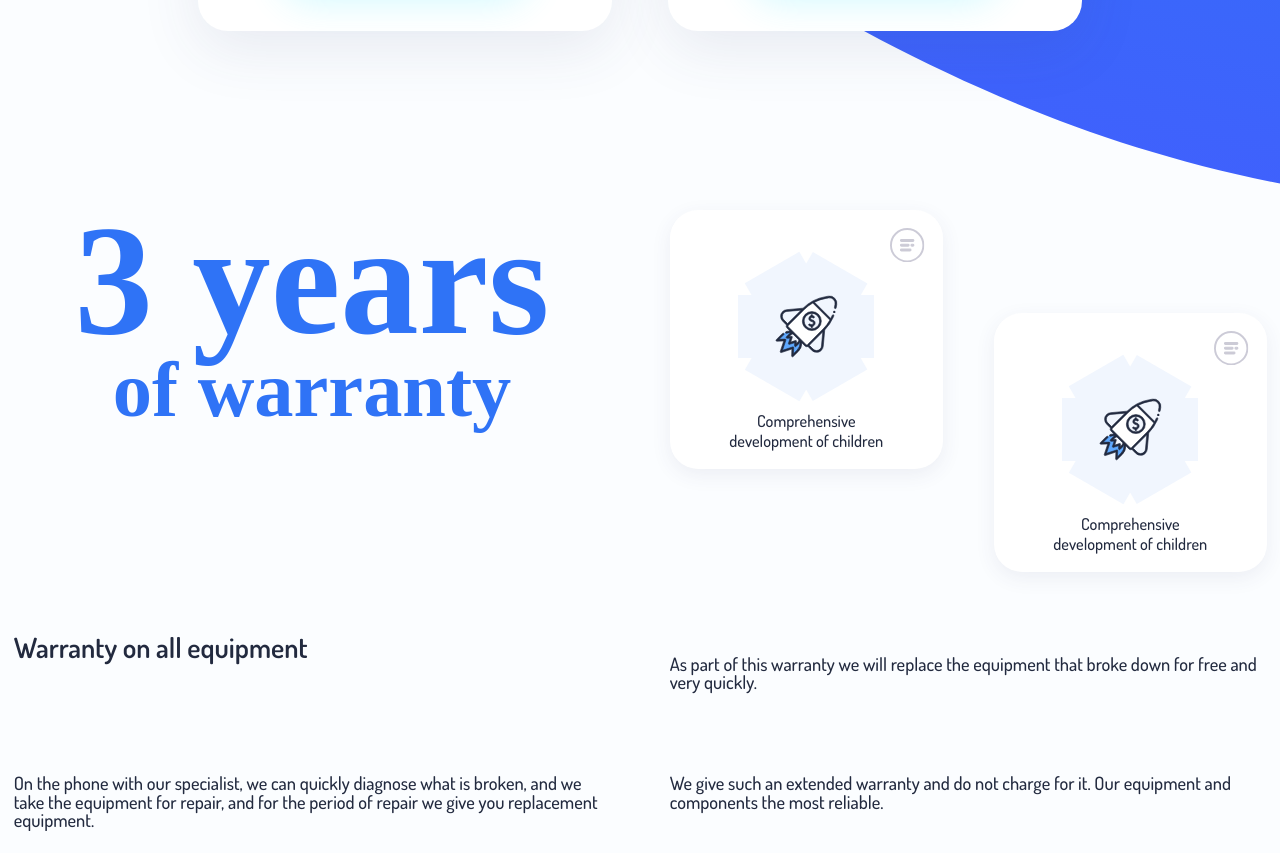
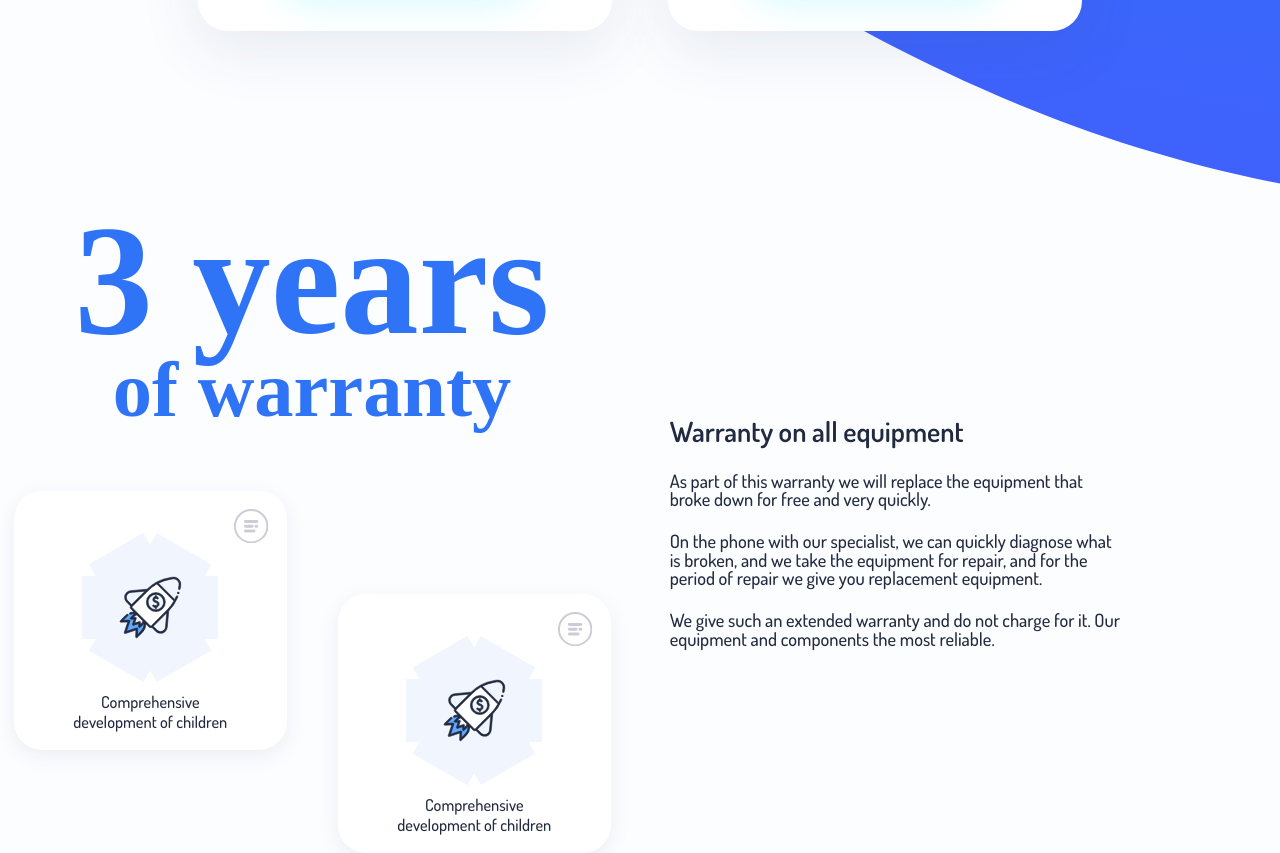
Before and after one commit to OgurtsovArtem/Kids_Jump, a React (Create React App) app: page / in a window 1280 px wide. Shown: the part 5381-6234 px from the top of the page. Before the commit the page ends 6212 px from the top, so only its background shows below. Built offline with nearby package versions, Linux system fonts and the light colour scheme; a web font is replaced by a local one.

Commit message:
new section

```diff
--- a/src/components/WarrantySection/WarrantySection.js
+++ b/src/components/WarrantySection/WarrantySection.js
@@ -10,24 +10,14 @@ function WarrantySection() {
           <br />
           <span className="warranty-section__title_text">of warranty</span>
         </h2>
-        <div className="warranty-section__cards">
-          <AdvantagesCard
-            className="warranty-section__card"
-            iconName="launch-1"
-          />
-          <AdvantagesCard
-            className="warranty-section__card warranty-section__card_desctop"
-            iconName="launch-1"
-          />
-        </div>
-
+        <div className="warranty-section__right-box">
           <h3 className="warranty-section__subtitle">
             Warranty on all equipment
           </h3>
 
           <p className="warranty-section__text">
-          As part of this warranty we will replace the equipment that broke down
-          for free and very quickly.
+            As part of this warranty we will replace the equipment that broke
+            down for free and very quickly.
           </p>
           <p className="warranty-section__text">
             On the phone with our specialist, we can quickly diagnose what is
@@ -43,6 +33,17 @@ function WarrantySection() {
             iconName="launch-1"
           />
         </div>
+        <div className="warranty-section__cards">
+          <AdvantagesCard
+            className="warranty-section__card"
+            iconName="launch-1"
+          />
+          <AdvantagesCard
+            className="warranty-section__card warranty-section__card_desctop"
+            iconName="launch-1"
+          />
+        </div>
+      </div>
     </section>
   );
 }
--- a/src/components/WarrantySection/WarrantySection.scss
+++ b/src/components/WarrantySection/WarrantySection.scss
@@ -6,7 +6,7 @@
   &__container {
     display: grid;
     grid-template-columns: repeat(2, 1fr);
-    @include adaptive-value("gap", 80, 30, $xxs);
+    @include adaptive-value("column-gap", 80, 30, $xxs);
     @media (max-width: ($xs+px)) {
       grid-template-columns: 1fr;
     }
@@ -15,6 +15,7 @@
   }
   &__right-box {
     align-self: center;
+    grid-row-start: span 2;
     max-width: rem(456);
   }
   &__title {
@@ -54,7 +55,7 @@
       @include adaptive-value("gap", 60, 40, $xxs);
     }
     @media (max-width: ($xs+px)) {
-      grid-row-start: 2;
+      // grid-row-start: 2;
     }
   }
   &__card {
@@ -78,7 +79,7 @@
       display: none;
       @media (max-width: ($s+px)) and (min-width: ($xs+px)) {
         display: block;
-        margin-top: rem(20);
+        margin-top: rem(62);
       }
     }
   }
```
Lines whose indentation alone changed are shown as unchanged.
